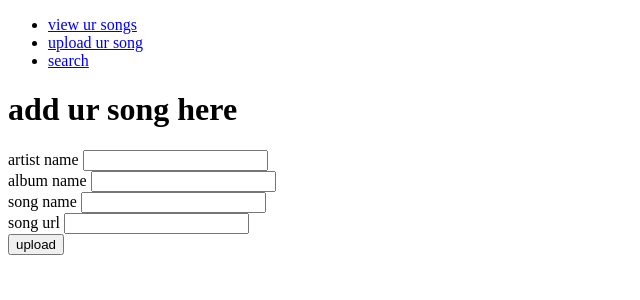
After one commit to venkatlokesh/musicManagement, a Django app: page /songupload/ in a window 1280 px wide. The commit adds this page. Shown: the top 300 px of the page, without its empty margins (0-640 px from the left). Run offline with Django 3.2, Linux system fonts and the light colour scheme; parts of the project's set-up code (start-up, migrations or seed data) failed here and were passed over.

Commit message:
third commit

```diff
--- a/music/admin.py
+++ b/music/admin.py
@@ -3,7 +3,7 @@ from django.contrib import admin
 # Register your models here.
 from .models import *
 
-admin.site.register(Playlist)
+
 admin.site.register(Artist)
 admin.site.register(Album)
 
--- /dev/null
+++ b/music/templates/music/add.html
@@ -0,0 +1,30 @@
+<!-- html page for uploading a song using form-->
+<!DOCTYPE html>
+
+<html>
+
+<body>
+<ul>
+
+
+	<li ><a href='/songs/'>view ur songs</a></li>
+   <li class='active'><a href='#'>upload ur song</a></li>
+   <li><a href='/searchpage/'>search</a></li>
+</ul><h1>add ur song here</h1>
+
+<form action="add/" method="post">
+{% csrf_token  %}
+
+<label>artist name<label>
+<input type="text" name="artist_name"></input><br />
+<label>album name<label>
+<input type="text" name="album_name"></input><br />
+<label>song name<label>
+<input type="text" name="song_title"></input><br />
+<label>song url<label>
+<input type="text" name="audio_url"></input><br />
+<input type="submit" value="upload">
+<br />
+</form>
+</body>
+</html>
--- a/music/urls.py
+++ b/music/urls.py
@@ -3,8 +3,12 @@ from django.urls import path
 from . import views
 from django.conf.urls import url, include
 urlpatterns = [
-    # ex: /polls/
-    path(r'search/', views.index, name='index'),
 
-	url(r'/add/', views.search , name = "add"),
+    path(r'', views.index, name='index'),
+	path(r'searchpage/',views.index2,name='index2'),
+	path(r'delete/<path:a_url>/', views.deletesong ,name = "deletesong") ,
+	path(r'play/<path:a_url>/', views.playsong ,name = "playsong") ,
+	path(r'songupload/',views.index3,name='index3'),
+	url(r'/search/', views.search , name = "search"),
+	url(r'/add/', views.add , name = "add"),
 	path(r'songs/',views.songsview, name="songs"),]
--- a/music/views.py
+++ b/music/views.py
@@ -1,19 +1,22 @@
 from django.shortcuts import render
 
 from django.http import HttpResponseRedirect
-
+from django.http import HttpResponse
 # Create your views here.
 
 from .models import *
 
 
 def index(request):
-	k=Song.objects.all()[0]
-	k=str(k)
-	context={'song':k}
-	print(k)
+	context={}
+	return render(request, 'music/index.html', context)
+def index2(request):
+	context={}
 	return render(request, 'music/search.html', context)
-def search(request):
+def index3(request):
+	context={}
+	return render(request, 'music/add.html', context)
+def search(request):   # searching songs view
 	form={}
 	artist=[]
 	album=[]
@@ -23,14 +26,18 @@ def search(request):
 		song_title=request.POST['search']
 		album_name=request.POST['search']
 		artist_name=request.POST['search']
-		if(len(Album.objects.filter(album_name=album_name))>0):
-			a=Album.objects.get(album_name=album_name)
+		if(len(Album.objects.filter(album_name__iexact=album_name))>0):# checking for case insensitive album name
+			a=Album.objects.get(album_name__iexact=album_name)
 		else:
 			a=0
-		if(len(Artist.objects.filter(artist_name=artist_name))>0):
-			b=Artist.objects.get(artist_name=artist_name)
+		if(len(Artist.objects.filter(artist_name__iexact=artist_name))>0):# checking whether given input matches case insensitive artist or not
+			b=Artist.objects.get(artist_name__iexact=artist_name)
 		else:
 			b=0
+		if(len(Song.objects.filter(song_title__icontains=song_title))>0):#checking whether given input matches any case insensitive song or not
+			k=Song.objects.filter(song_title__icontains=song_title)
+		else:
+			k=0
 		if(a):
 			for i in range(a.song_set.count()):
 				song_data=a.song_set.all()[i]
@@ -56,8 +63,20 @@ def search(request):
 					audio_u.append(song_data[3])
 
 
+		elif(k):
+				for i in range(len(k)):
+					song_data=k[i]
+					song_data=str(song_data)
+					print(song_data)
+					song_data=song_data.split(',')
+					artist.append(song_data[0])
+					album.append(song_data[1])
+					song_t.append(song_data[2])
+					audio_u.append(song_data[3])
+
+
 		else:
-			return HttpResponseRedirect('/')
+			return HttpResponseRedirect('/searchpage/') # if input is not artist and not an album redirecting
 	mylist = zip(artist,album,song_t,audio_u)
 	context = {
             'mylist': mylist,
@@ -65,7 +84,52 @@ def search(request):
 	#context={'artist':artist,'album':album,'song_title':song_t,'audio_url':audio_u}
 	return render(request, 'music/index2.html', context)
 
-def songsview(request):
+def songsview(request): # view function for all songs
+	artist=[]
+	album=[]
+	song_t=[]
+	audio_u=[]
+	for i in range(Song.objects.count()):
+		song_data=Song.objects.all()[i]
+		song_data=str(song_data)
+		print(song_data)
+		song_data=song_data.split(',')
+		artist.append(song_data[0])
+		album.append(song_data[1])
+		song_t.append(song_data[2])
+		audio_u.append(song_data[3])
+
+	mylist = zip(artist,album,song_t,audio_u)
+	context = {
+            'mylist': mylist,
+        }
+	#context={'artist':artist,'album':album,'song_title':song_t,'audio_url':audio_u}
+	return render(request, 'music/index2.html', context)
+def add(request):  # method for adding a song
+	if request.method == 'POST':
+		song_title=request.POST['song_title']
+		album_name=request.POST['album_name']
+		artist_name=request.POST['artist_name']
+		audio_url=request.POST['audio_url']
+		#audio_url=audio_url.replace('?','}')
+		if(len(Artist.objects.filter(artist_name__iexact=artist_name))==0): #checking whether input artist with incase sensitive  already exits or not if not create one artist
+			artist=Artist()
+			artist.artist_name=artist_name
+			artist.save()
+		artist=Artist.objects.get(artist_name__iexact=artist_name)
+		if(len(artist.album_set.filter(album_name__iexact=album_name))==0):#checking whether input album with incase sensitive already exits or not if not create one album
+
+			artist.album_set.create(album_name=album_name)
+		album=artist.album_set.get(album_name__iexact=album_name)
+		album.song_set.create(song_title=song_title ,audio_url=audio_url) # adding a song to reqiured album
+		#album.song_set.create(audio_url=audio_url)
+		context={'value':0}
+		return HttpResponseRedirect('/songs/') # after adding we can see added song
+
+
+def deletesong(request,a_url):  # method for deleting a song
+	song=Song.objects.get(audio_url=a_url)
+	song.delete()
 	artist=[]
 	album=[]
 	song_t=[]
@@ -85,3 +149,12 @@ def songsview(request):
         }
 	#context={'artist':artist,'album':album,'song_title':song_t,'audio_url':audio_u}
 	return render(request, 'music/index2.html', context)
+def playsong(request,a_url):  # method for playing a song
+	print(a_url)
+	song=Song.objects.get(audio_url=a_url)
+	a_url=song.audio_url
+	#audio_url=a_url.replace('}','?')
+	#print(audio_url)
+	#https://music.apple.com/in/album/hes-soo-cute-from-sarileru-neekevvaru/1491738278?i=1491738282
+	context={'a_url':a_url}
+	return render(request,'music/play.html',context)
```
Also changed, not shown: music/models.py (+4 -14 lines), music/templates/music/index.html (+17 -2 lines), music/templates/music/index2.html (+18 -1 lines), music/templates/music/play.html (added, +24 -0 lines), music/templates/music/search.html (+12 -2 lines), db.sqlite3, music/migrations/0003_remove_album_release_date.py (added), music/migrations/0004_auto_20200617_0647.py (added), music/migrations/0005_delete_playlist.py (added).
